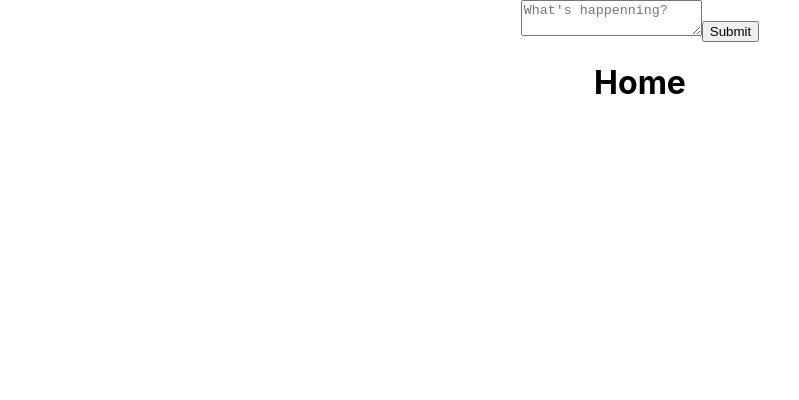
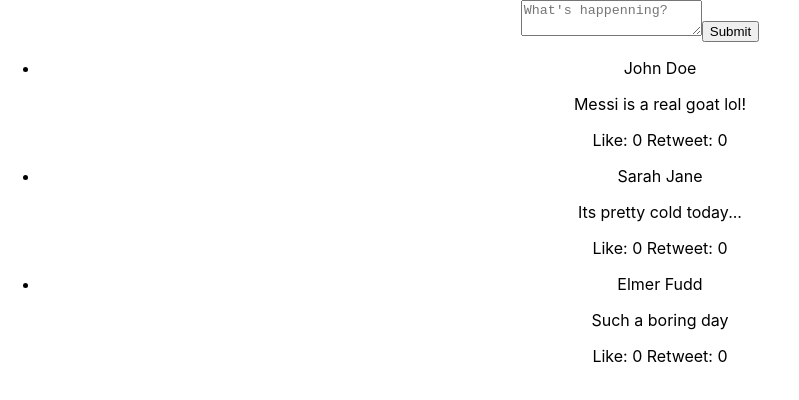
Before and after one commit to MuslumYilmaz/redux-tweeter, a React (Create React App) app: page / in a window 1280 px wide. Shown: the top 400 px of the page, without its empty margins (0-799 px from the left). Built offline with nearby package versions, Linux system fonts and the light colour scheme.

Commit message:
home page

```diff
--- a/src/components/Home.js
+++ b/src/components/Home.js
@@ -3,9 +3,23 @@ import { connect } from 'react-redux';
 
 class Home extends Component {
     render() {
+    let { tweets } = this.props;
     console.log(this.props);
         return (
-            <h1>Home</h1>
+            <div>
+                <ul>
+                { tweets.map(tweet => (
+                    <li key={tweet.id}>
+                        <div>
+                            <span>{tweet.owner}</span>
+                            <p>{tweet.tweet}</p>
+                            <p>Like: {tweet.likes} Retweet: {tweet.retweets}</p>
+                        </div>
+                    </li>
+                )) }
+
+                </ul>
+            </div>
         )
     }
 }
--- a/src/reducers/rootReducer.js
+++ b/src/reducers/rootReducer.js
@@ -1,5 +1,9 @@
 const initState = {
-    tweets: []
+    tweets: [
+        {owner: 'John Doe', tweet: 'Messi is a real goat lol!', comments: [], likes: 0, retweets: 0, id:1},
+        {owner: 'Sarah Jane', tweet: 'Its pretty cold today...', comments: [], likes: 0, retweets: 0, id: 2},
+        {owner: 'Elmer Fudd', tweet: 'Such a boring day', comments: [], likes: 0, retweets: 0, id:3}
+    ]
 };
 
 const rootReducer = (state = initState, action) => {
```
